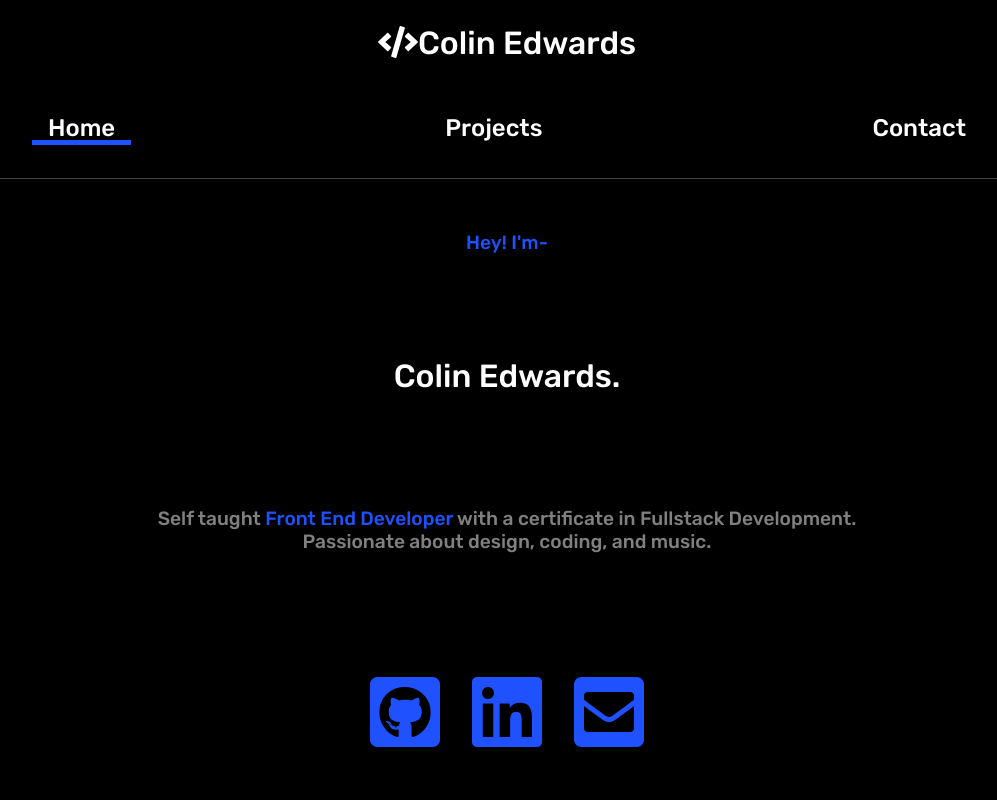
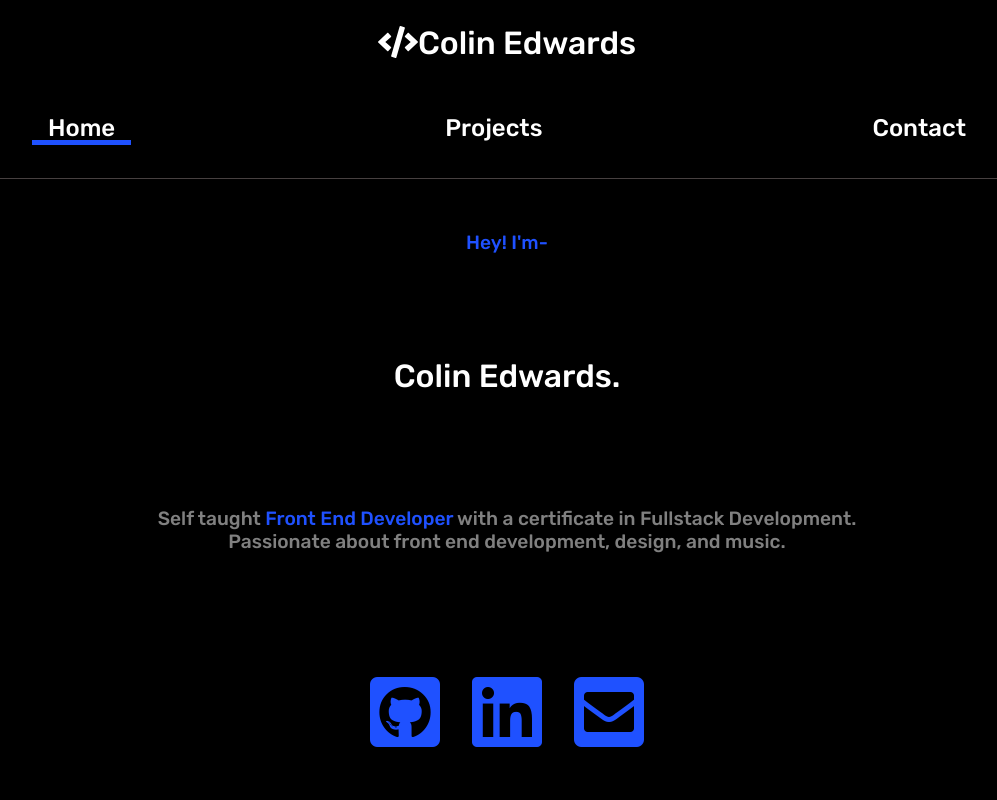
Before and after one commit to ColinJhEdwards/react-portfolio, a React (Create React App) app: page / in a window 1280 px wide. Shown: the top 800 px of the page, without its empty margins (133-1130 px from the left). Built offline with nearby package versions, Linux system fonts and the light colour scheme.

Commit message:
changed descrition on home page

```diff
--- a/src/pages/Home.js
+++ b/src/pages/Home.js
@@ -26,7 +26,8 @@ const Home = () => {
           <Hide>
             <motion.h2 variants={slider} id="desc">
               Self taught <span>Front End Developer</span> with a certificate in
-              Fullstack Development. Passionate about design, coding, and music.
+              Fullstack Development. Passionate about front end development,
+              design, and music.
             </motion.h2>
           </Hide>
           <Hide>
```
